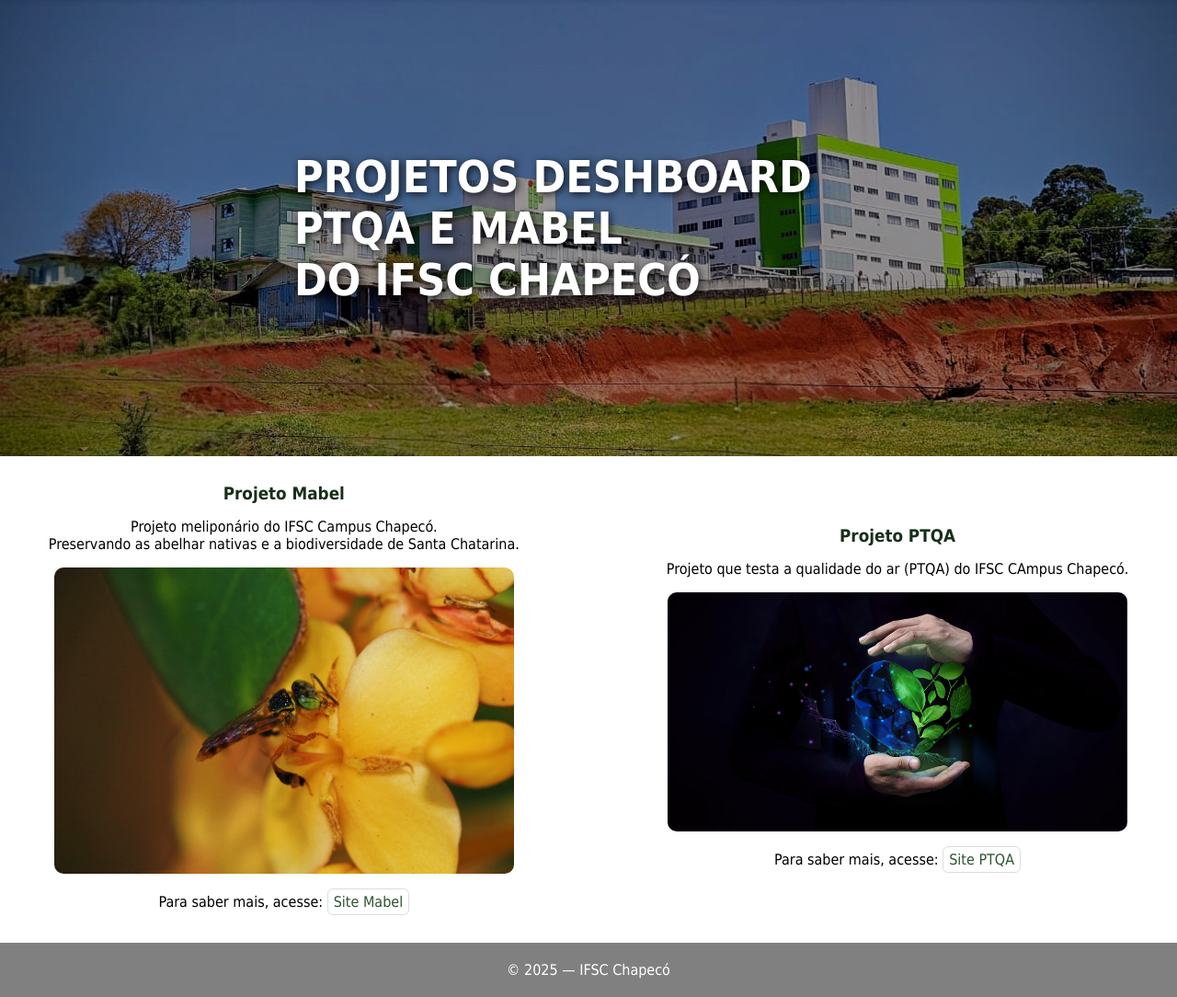
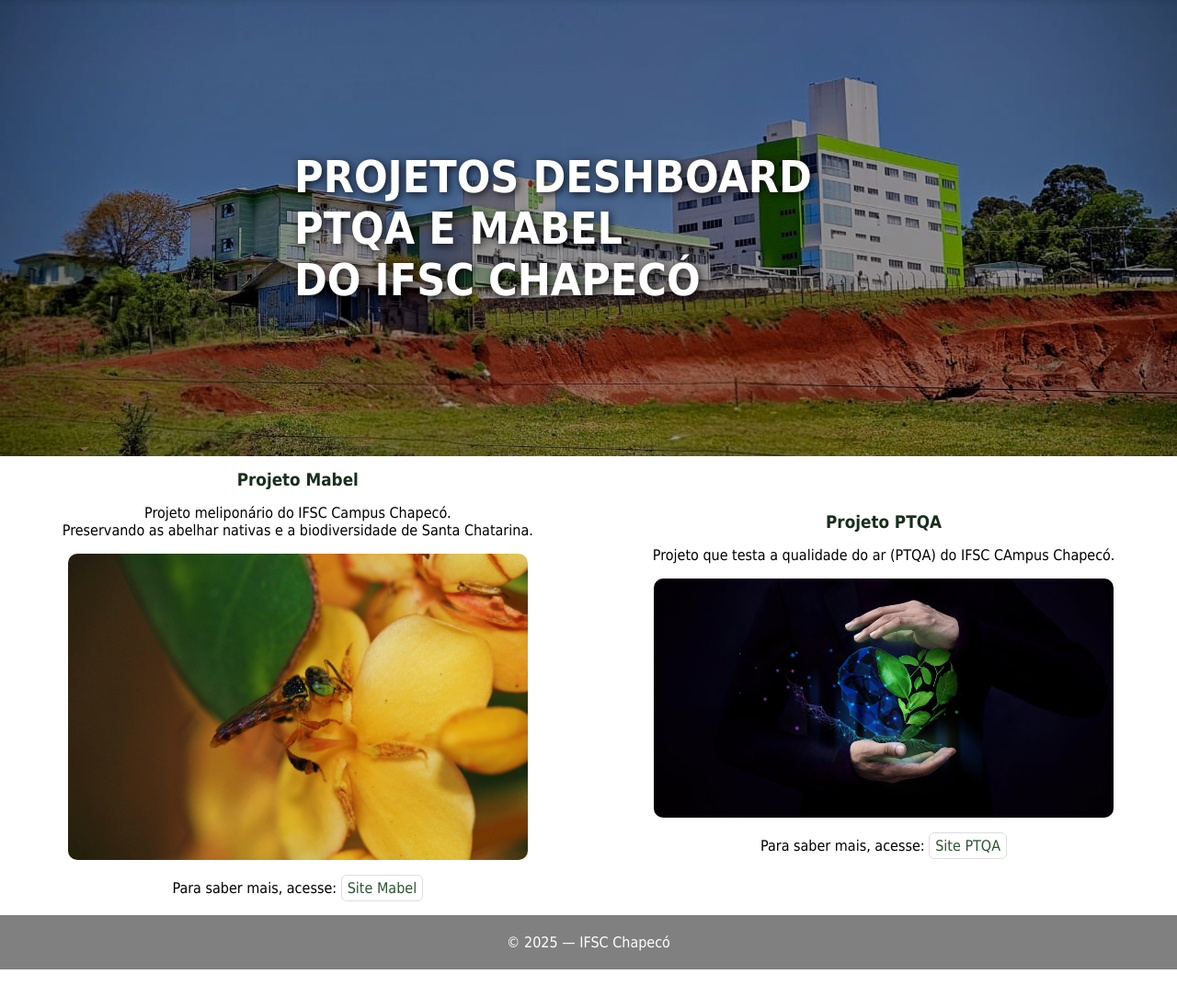
Before and after one commit to thiagopoles/2025-2-thiago_polesello-prog4, a PHP site: page /HTML/index.html in a window 1280 px wide. Shown: the part 113-1197 px from the top of the page at 92% size. After the commit the page ends 1167 px from the top, so only its background shows below. Run offline with PHP 8.4, Linux system fonts and the light colour scheme; some libraries are stand-ins or nearby versions.

Commit message:
Update style_index.css

```diff
--- a/CSS/style_index.css
+++ b/CSS/style_index.css
@@ -98,8 +98,8 @@
 }
 
 .textoIndex {
-  padding: 20px;
-  margin: 10px;
+  padding: 10px;
+  margin: 5px;
   display: flex;
   flex-direction: column;
   gap: 1rem;
```
